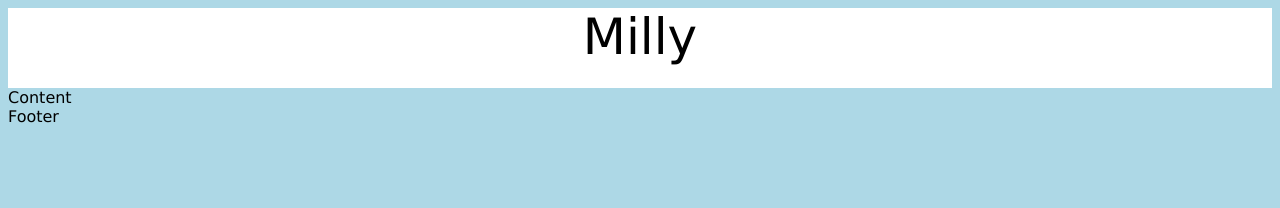
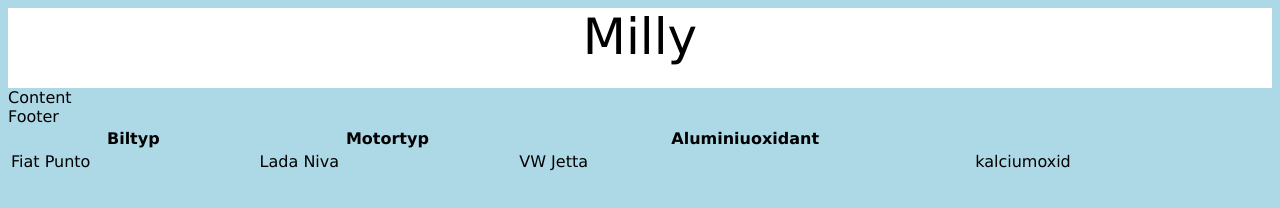
Before and after one commit to goGuru/gurrangoesweb, a plain HTML site: page index.html in a window 1280 px wide. Drawn offline with Linux system fonts and the light colour scheme.

Commit message:
This change was made to create alumiumoxidants - pain

```diff
--- a/index.html
+++ b/index.html
@@ -15,6 +15,7 @@
 			}
 
 		</style>
+
 		<script>
 
 		</script>
@@ -24,5 +25,24 @@
 		<div id="header">Milly</div>
 		<div id="content">Content</div>
 		<div id="footer">Footer</div>
+
+	<table style="width:100%">
+			<tr>
+				<th>Biltyp</th>
+				<th>Motortyp</th>
+				<th>Aluminiuoxidant</th>
+			</tr>
+
+			<tr>
+
+				<td>Fiat Punto</td>
+				<td>Lada Niva</td>
+				<td>VW Jetta</td>
+				<td>kalciumoxid</td>
+			</tr>
+
+			</table>
+
+
 	</body>
 </html>
```
